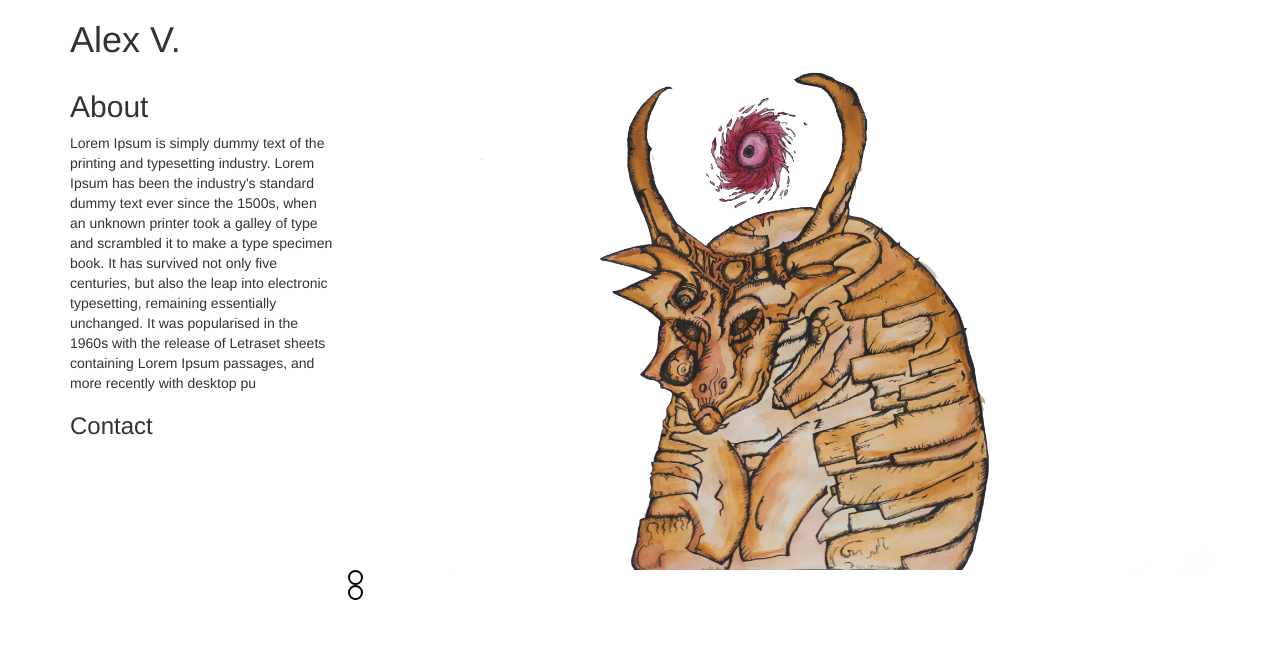
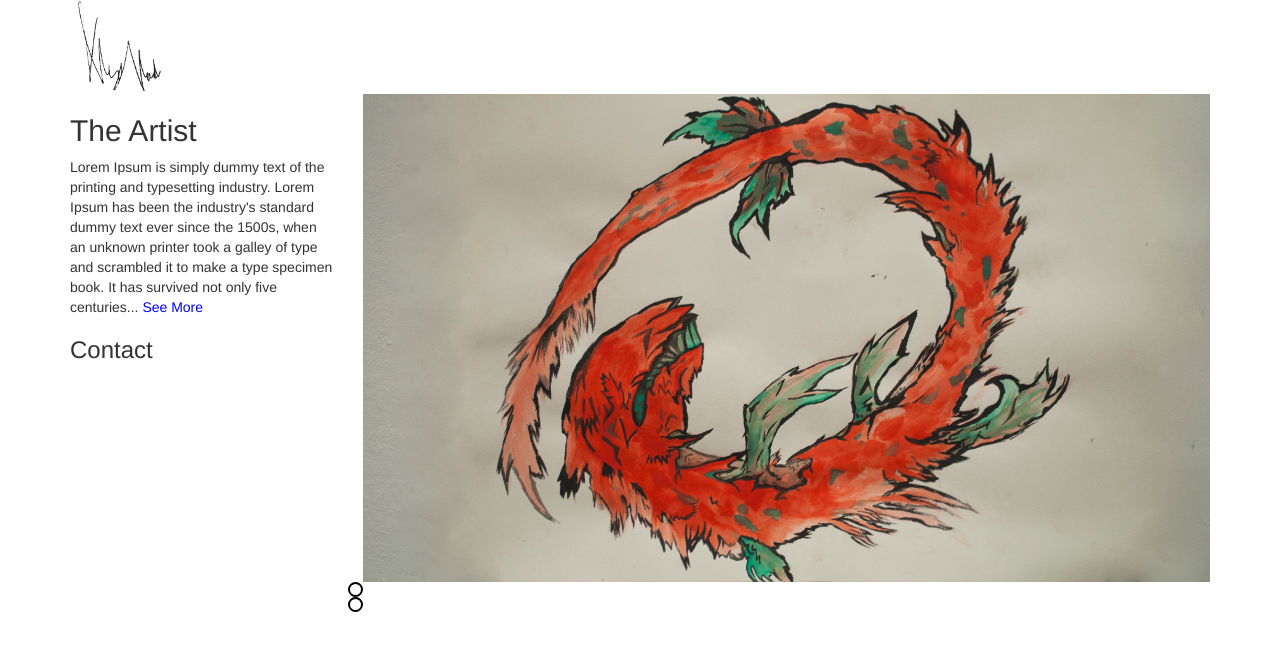
Before and after one commit to allxie/alexV, a plain HTML site: page index.html in a window 1280 px wide. Drawn offline with nearby package versions, Linux system fonts and the light colour scheme.

Commit message:
probably first commit

```diff
--- a/index.html
+++ b/index.html
@@ -17,19 +17,20 @@
 	<div class="container">
 		<div class="row">
 			<div class="col-xs-12">
-				<h1> Alex V. </h1>
+				<img src="sig.png" width="100px">
 			</div>
 		</div>
 		<div class="row">
 			<div class="about-bar col-xs-12 col-md-3">
-				<h2> About </h2>
-				Lorem Ipsum is simply dummy text of the printing and typesetting industry. Lorem Ipsum has been the industry's standard dummy text ever since the 1500s, when an unknown printer took a galley of type and scrambled it to make a type specimen book. It has survived not only five centuries, but also the leap into electronic typesetting, remaining essentially unchanged. It was popularised in the 1960s with the release of Letraset sheets containing Lorem Ipsum passages, and more recently with desktop pu
+				<h2> The Artist </h2>
+				Lorem Ipsum is simply dummy text of the printing and typesetting industry. Lorem Ipsum has been the industry's standard dummy text ever since the 1500s, when an unknown printer took a galley of type and scrambled it to make a type specimen book. It has survived not only five centuries... <span class="more"> See More </span>
 				<h3>Contact</h3>
 			</div>
 			<div class="col-xs-12 col-md-9">
 				<div class="row">
 					<div class="col-xs-12">
-						<img class="carousel" src="bullshit.jpg">
+						<img class="carousel" src="fish.jpg">
+						<div></div>
 					</div>
 				</div>
 				<div class="row">
--- a/style.css
+++ b/style.css
@@ -1,4 +1,5 @@
 .about-bar{
+
 }
 
 .carousel{
@@ -13,3 +14,7 @@
     width:15px;
     height:15px;
 }
+
+.more{
+	color: blue;
+}
```
Also changed, not shown: sig.jpg (added), sig.png (added), sigCopy.jpg (added).
